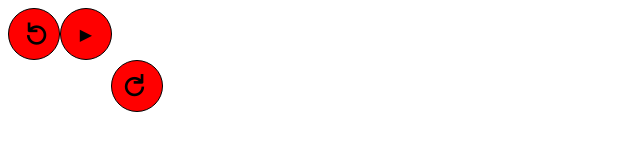
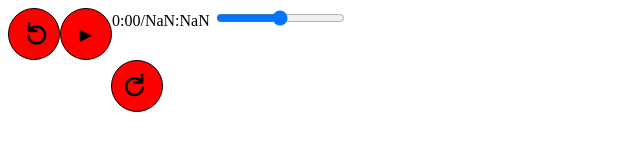
Before and after one commit to Invincible-Atlas/AudioPlayer, a plain HTML site: page index.html in a window 1280 px wide. Shown: the whole page, without its empty margins (0-640 px from the left). Drawn offline with Linux system fonts and the light colour scheme.

Commit message:
added seek bar

```diff
--- a/index.html
+++ b/index.html
@@ -16,6 +16,9 @@
         <div id="playButton" onclick="playToggle()"><div id="PBContent">▶</div></div>
         <div id="forwardButton" class="audioButton" onclick="audioForward()"><div id="FBContent">⟳</div></div>
     </div>
+    <span id="tPlusText"></span>
+    <input type="range" min="1" max="1000" value="1" id="seekSlider">
+    <span id="tMinusText"></span>
     <script src="script.js"></script>
 </body>
 </html>
--- a/script.js
+++ b/script.js
@@ -1,7 +1,18 @@
+let timeChangeValue = 0;
+let seekAllowed = true;
+function secondsToTime(seconds){
+    let minutes = Math.floor(seconds / 60);
+    let seconds2 = Math.floor(seconds - minutes * 60);
+    if(seconds2.toString().length<2){
+        seconds2 = `0${seconds2}`;
+    }
+    return(`${minutes}:${seconds2}`);
+}
 function playToggle(){
     const player = document.getElementById("mainPlayer");
     const playButton = document.getElementById("playButton");
     const PBContent = document.getElementById("PBContent");
+
     if(player.paused){
         player.play()
         playButton.style.backgroundColor = "green";
@@ -14,9 +25,41 @@ function playToggle(){
 }
 function audioBack(){
     const player = document.getElementById("mainPlayer");
-    player.currentTime = player.currentTime - 5;
+    timeChangeValue = timeChangeValue - 5;
 }
 function audioForward(){
     const player = document.getElementById("mainPlayer");
-    player.currentTime = player.currentTime + 5;
+    timeChangeValue = timeChangeValue + 5;
 }
+function scale (number, inMin, inMax, outMin, outMax) {
+    return (number - inMin) * (outMax - outMin) / (inMax - inMin) + outMin;
+}
+function dynamicUpdates(){
+    const player = document.getElementById("mainPlayer");
+    const playButton = document.getElementById("playButton");
+    const PBContent = document.getElementById("PBContent");
+    const seekSlider = document.getElementById("seekSlider");
+    const tMinusText = document.getElementById("tMinusText");
+    const tPlusText = document.getElementById("tPlusText");
+    let newSliderValue=scale(player.currentTime,0,player.duration,1,1000);
+    if(Math.abs(newSliderValue-seekSlider.value)>2&&timeChangeValue==0&&seekAllowed==true){
+        player.currentTime=scale(seekSlider.value,1,1000,0,player.duration);
+    }else{
+        if(timeChangeValue!==0){
+            player.currentTime=player.currentTime+timeChangeValue;
+            timeChangeValue=0
+            newSliderValue=scale(player.currentTime,0,player.duration,1,1000);
+        }
+
+        seekSlider.value=newSliderValue;
+    }
+    timeElapsed = secondsToTime(player.currentTime);
+    totalTime = secondsToTime(player.duration);
+    timeLeft = secondsToTime(player.duration-player.currentTime)
+    tPlusText.innerHTML=`${timeElapsed}/${totalTime}`;
+
+}
+// document.onload=(ev)=>{
+setInterval(dynamicUpdates,100);
+
+// };
```
